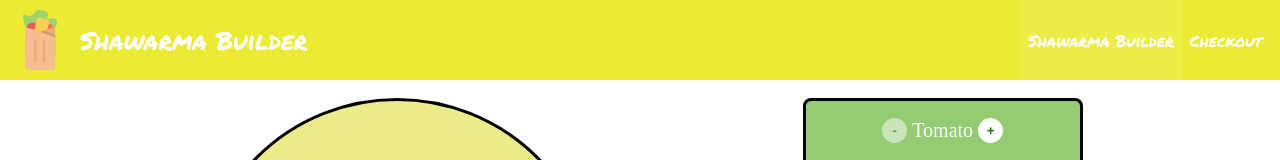
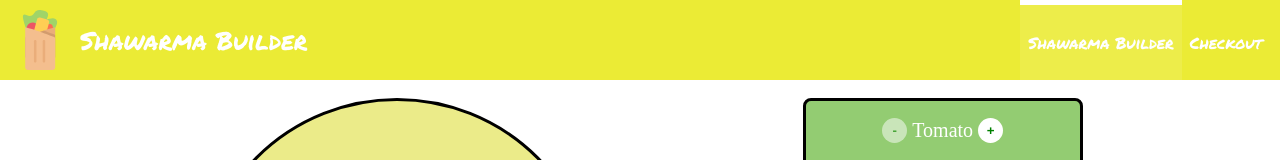
Before and after one commit to bayel-bakytov/shawarma-builder, a React (Create React App) app: page / in a window 1280 px wide. Shown: the top 160 px of the page. Built offline with nearby package versions, Linux system fonts and the light colour scheme.

Commit message:
Fixed border bug

```diff
--- a/src/components/UI/Navigation/NavigationItem/NavigationItem.module.css
+++ b/src/components/UI/Navigation/NavigationItem/NavigationItem.module.css
@@ -11,7 +11,7 @@
   color: white;
   font-size: 16px;
   border-top: 5px solid transparent;
-  border: none;
+
   transition: all .3s ease-in-out;
 }
 .NavigationItem a:hover {
@@ -24,6 +24,7 @@
   }
   @media (max-width: 670px) {
     .NavigationItem a{
+        border: none;
         border-left:5px solid transparent;
     }
 }
```
